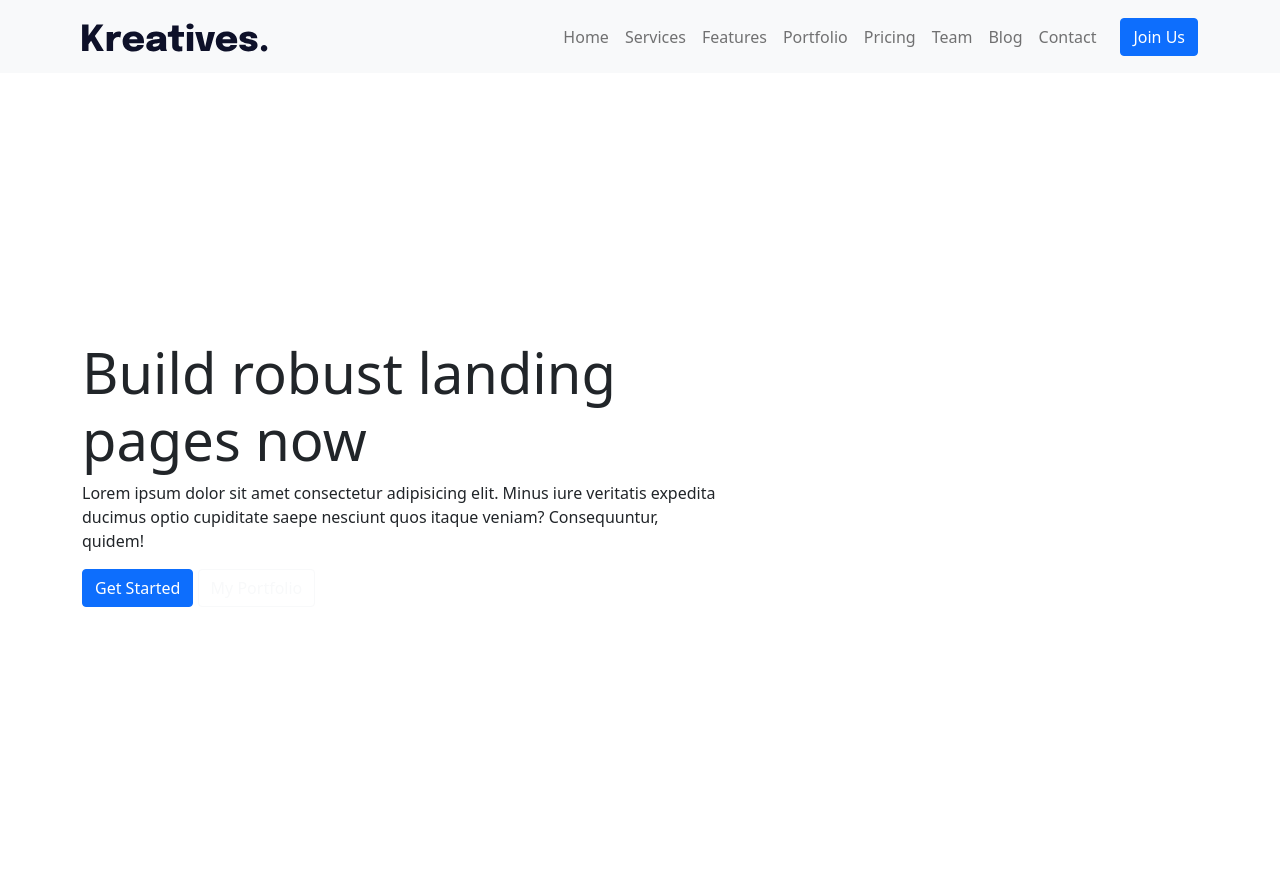
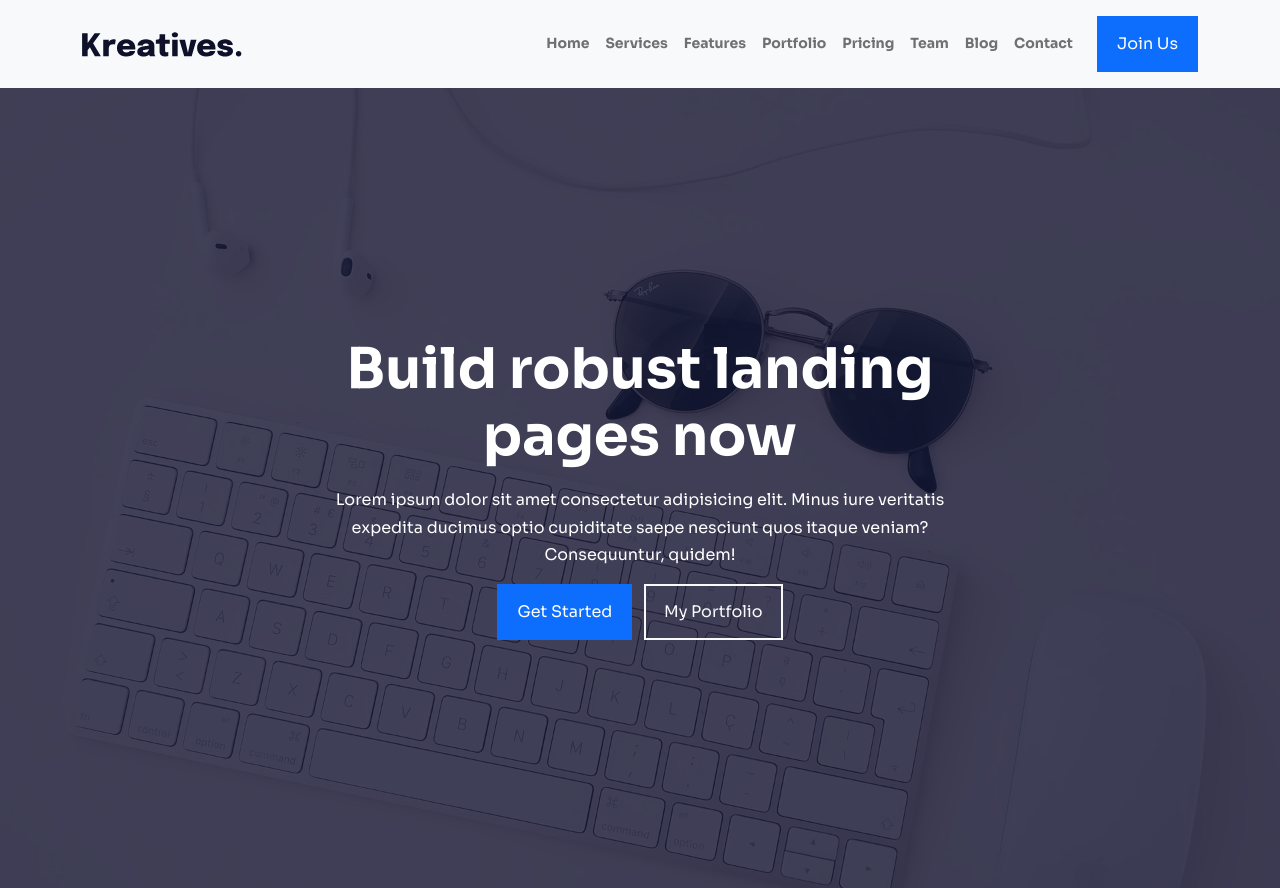
Before and after one commit to dgonzo715/__._bootstrap_LandingPage_03262022, a plain HTML site: page index.html in a window 1280 px wide. Drawn offline with nearby package versions, Linux system fonts and the light colour scheme.

Commit message:
creating css in style sheet and modified index.html

```diff
--- a/css/style.css
+++ b/css/style.css
@@ -1 +1,61 @@
 @import url('https://fonts.googleapis.com/css2?family=Sora:wght@400;700&display=swap');
+
+:root {
+    --primary: #0d6efd;
+    --dark: #21252f;
+    --body:#888;
+    --box-shadow: 0 8px 22px rgba(0,0,0,0.1);
+}
+
+body {
+    font-family: 'Sora', sans-serif;
+    line-height: 1.7;
+    color: var(--body);
+}
+
+/* display-4 is a hero feature */
+h1,h2,h3,h4,h5,h6,
+.display-4{
+    color: var(--dark);
+    font-weight: 700;
+}
+
+a {
+    color: var(--dark);
+    text-decoration: none;
+}
+
+.navbar .logo {
+    width: 160px;
+}
+
+.navbar .nav-link {
+    font-size: 14px;
+    font-weight: 700;
+}
+
+.btn {
+    padding: 14px 18px;
+    border-width: 2px;
+    border-radius: 0;
+}
+
+.hero {
+    background-image: url(../img/cover.jpg);
+    background-position: center;
+    background-size: cover;
+    background-attachment: fixed;
+    position: relative;
+    z-index: 2;
+}
+
+.hero::after {
+    content: "";
+    width: 100%;
+    height: 100%;
+    position: absolute;
+    top: 0;
+    left: 0;
+    background-color: rgba(21, 20, 51, 0.8);
+    z-index: -1;
+}
--- a/index.html
+++ b/index.html
@@ -11,9 +11,9 @@
 <body>
 
     <!-- NAVBAR -->
-    <nav class="navbar navbar-expand-lg py-3 navbar-light bg-light">
+    <nav class="navbar navbar-expand-lg py-3 sticky-top navbar-light bg-light">
         <div class="container">
-          <a class="navbar-brand" href="#"> <img src="img/logo-dark.svg" alt=""></a>
+          <a class="navbar-brand" href="#"> <img class="logo" src="img/logo-dark.svg" alt=""></a>
           <button class="navbar-toggler" type="button" data-bs-toggle="collapse" data-bs-target="#navbarNav" aria-controls="navbarNav" aria-expanded="false" aria-label="Toggle navigation">
             <span class="navbar-toggler-icon"></span>
           </button>
@@ -54,12 +54,12 @@
       <div class="hero vh-100 d-flex align-items-center">
           <div class="container">
               <div class="row">
-                  <div class="col-lg-7">
-                      <h1 class="display-4">Build robust landing pages now</h1>
-                      <p>Lorem ipsum dolor sit amet consectetur adipisicing elit.
+                  <div class="col-lg-7 mx-auto text-center">
+                      <h1 class="display-4 text-white">Build robust landing pages now</h1>
+                      <p class="text-white my-3">Lorem ipsum dolor sit amet consectetur adipisicing elit.
                          Minus iure veritatis expedita ducimus optio cupiditate saepe
                          nesciunt quos itaque veniam? Consequuntur, quidem!</p>
-                         <a href="#" class="btn btn-primary">Get Started</a>
+                         <a href="#" class="btn me-2 btn-primary">Get Started</a>
                          <a href="#" class="btn btn-outline-light">My Portfolio</a>
                   </div>
               </div>
```
